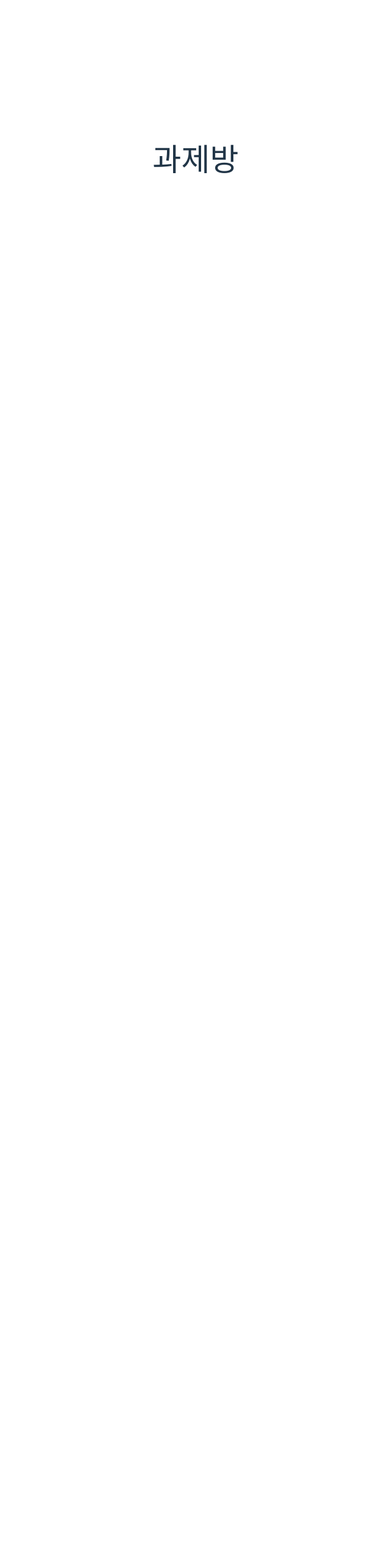
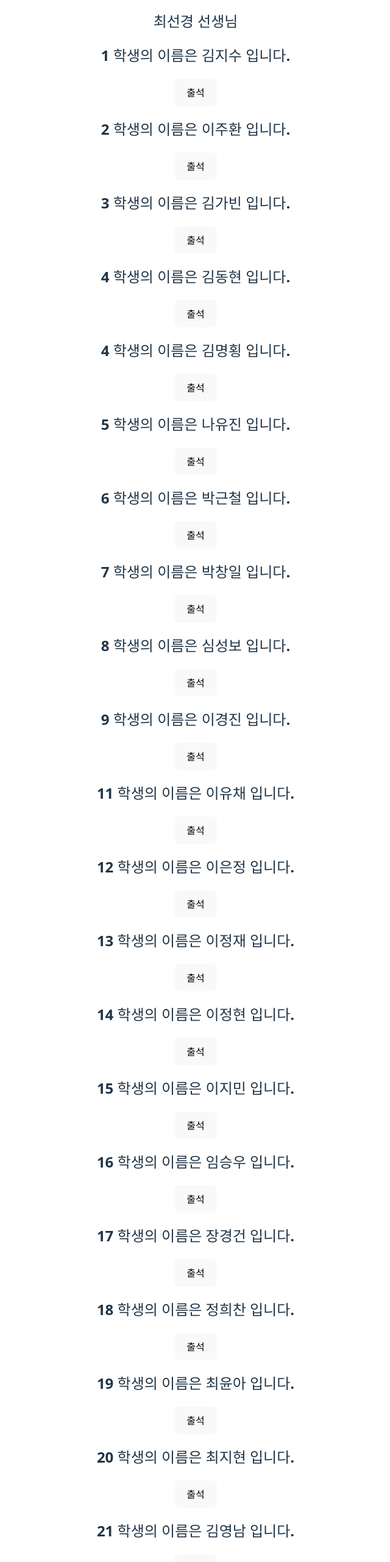
Before and after one commit to crist-17/react-site, a React (Vite) app: page /react-site/Sclass in a window 1280 px wide. Before the commit this address had no page. Shown: the part 140-2702 px from the top of the page at 61% size, without its empty margins (319-959 px from the left). Before the commit the page ends 800 px from the top, so only its background shows below. Built offline with nearby package versions, Linux system fonts and the light colour scheme.

Commit message:
add경로

```diff
--- a/src/App.jsx
+++ b/src/App.jsx
@@ -6,6 +6,7 @@ import Login from "./compo/Login";
 import Home from "./compo/Home";
 import Layout from "./compo/Layout";
 import Login2 from "./compo/Login2";
+import Sclass from "./class/Sclass";
 
 function App() {
 
@@ -18,6 +19,7 @@ function App() {
           <Route index element={<Home />} />
           <Route path="/react-site/login" element={<Login />} />
           <Route path="/react-site/login2" element={<Login2 />} />
+       <Route path="/react-site/Sclass" element={<Sclass />} />
         </Routes>
       </BrowserRouter>
     </>
--- /dev/null
+++ b/src/class/Check.css
@@ -0,0 +1,16 @@
+.check h2 {
+    border: 1px solid rgb(17, 17, 17);
+    padding: 5px;
+    text-align: center;
+    color: rgb(13, 8, 19);
+}
+.colored {
+    color: rgb(89, 5, 245);
+  transition: color 0.3s;
+}
+.checked-box {
+  background-color: #ffe9e9;
+  border: 2px solid red;
+  transition: all 0.3s;
+  color: blueviolet;
+}
--- /dev/null
+++ b/src/class/Check.jsx
@@ -0,0 +1,16 @@
+import { useState } from 'react';
+import './Check.css';
+
+function Check(props) {
+
+    const [isChecked, setIsChecked] = useState(false);
+    const handleClick = () => !isChecked && setIsChecked(true);
+    return (
+        <div id="check" className={isChecked ? 'checked-box' : ''}>
+
+        <h2 className={isChecked ? 'colored' : ''}><b>{props.num}</b> 학생의 이름은 <b>{props.name}</b> 입니다.</h2><button id="btn" onClick={handleClick}>출석</button>
+        </div>
+    )
+}
+
+export default Check
--- /dev/null
+++ b/src/class/Sclass.jsx
@@ -0,0 +1,33 @@
+import Check from './Check'
+
+function Sclass() {
+    return (
+        <div id="c_list">
+            <h2 id="mas">최선경 선생님</h2>
+            <Check num="1" name="김지수" ></Check>
+            <Check num="2" name="이주환" ></Check>
+            <Check num="3" name="김가빈" ></Check>
+            <Check num="4" name="김동현" ></Check>
+            <Check num="4" name="김명횡" ></Check>
+            <Check num="5" name="나유진" ></Check>
+            <Check num="6" name="박근철" ></Check>
+            <Check num="7" name="박창일" ></Check>
+            <Check num="8" name="심성보" ></Check>
+            <Check num="9" name="이경진" ></Check>
+            <Check num="11" name="이유채" ></Check>
+            <Check num="12" name="이은정" ></Check>
+            <Check num="13" name="이정재" ></Check>
+            <Check num="14" name="이정현" ></Check>
+            <Check num="15" name="이지민" ></Check>
+            <Check num="16" name="임승우" ></Check>
+            <Check num="17" name="장경건" ></Check>
+            <Check num="18" name="정희찬" ></Check>
+            <Check num="19" name="최윤아" ></Check>
+            <Check num="20" name="최지현" ></Check>
+            <Check num="21" name="김영남" ></Check>
+
+        </div>
+    )
+}
+
+export default Sclass
--- a/src/compo/Layout.jsx
+++ b/src/compo/Layout.jsx
@@ -15,6 +15,9 @@ function Layout() {
                     <li>
                           <Link to="/react-site/login2">Login2</Link>
                     </li>
+                    <li>
+                       <Link to="/react-site/Sclass">과제출석부</Link>
+                    </li>
 
                 </ul>
             </nav>
```
